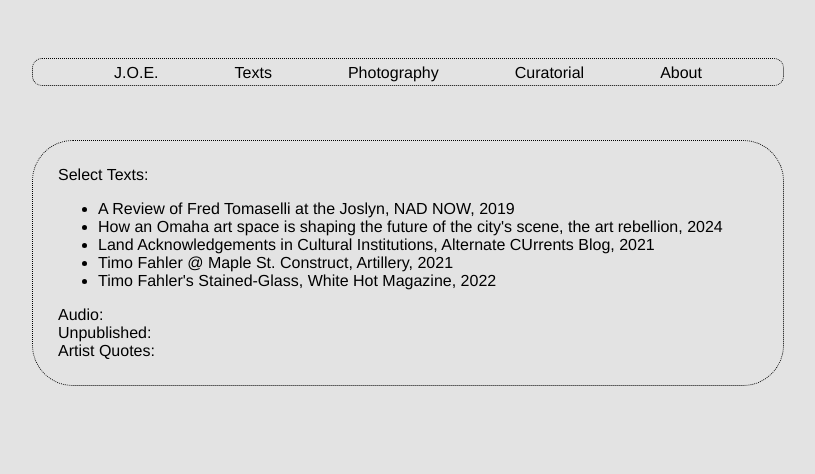
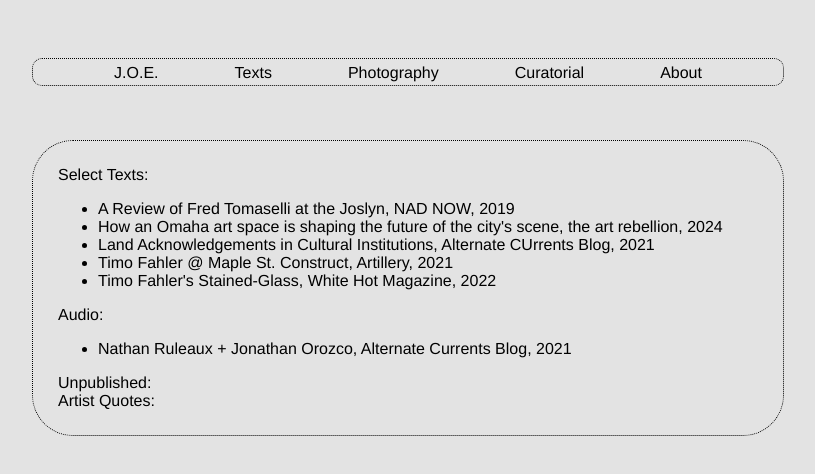
Before and after one commit to jorozcoesparza/curatorial-website, a plain HTML site: page texts.html in a window 1280 px wide. Shown: the whole page, without its empty margins (232-1047 px from the left). Drawn offline with Linux system fonts and the light colour scheme.

Commit message:
Adds link to audio interview

```diff
--- a/texts.html
+++ b/texts.html
@@ -43,7 +43,16 @@
 
                 </div>
 
-                <div class="Audio">Audio:</div>
+                <div class="Audio">Audio:
+
+
+                    <ul>
+                        <li><a href="https://www.amplifyarts.org/alternate-currents/2021/01/05ac-interview-nathaniel-ruleaux">Nathan Ruleaux + Jonathan Orozco, Alternate Currents Blog, 2021</a></li>
+                    </ul>
+
+
+
+                </div>
                 <div class="Unpublished">Unpublished:</div>
                 <div class="Artist-List">Artist Quotes:</div>
 
```
